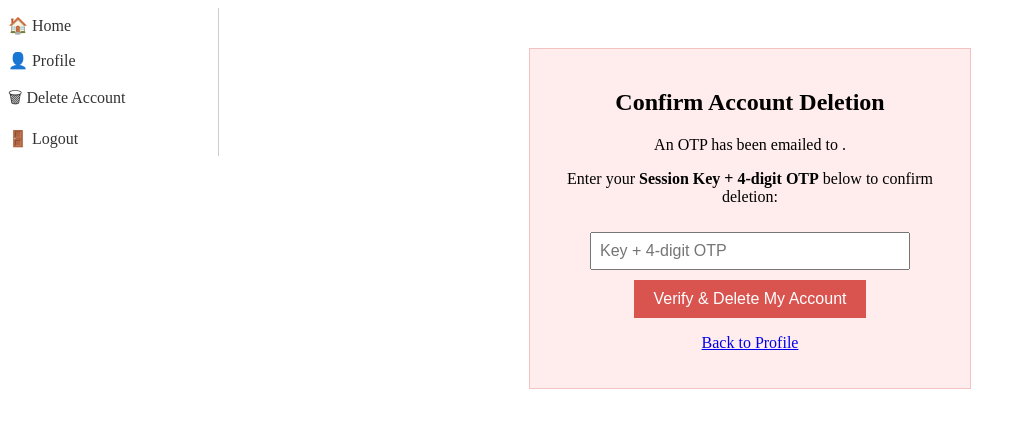
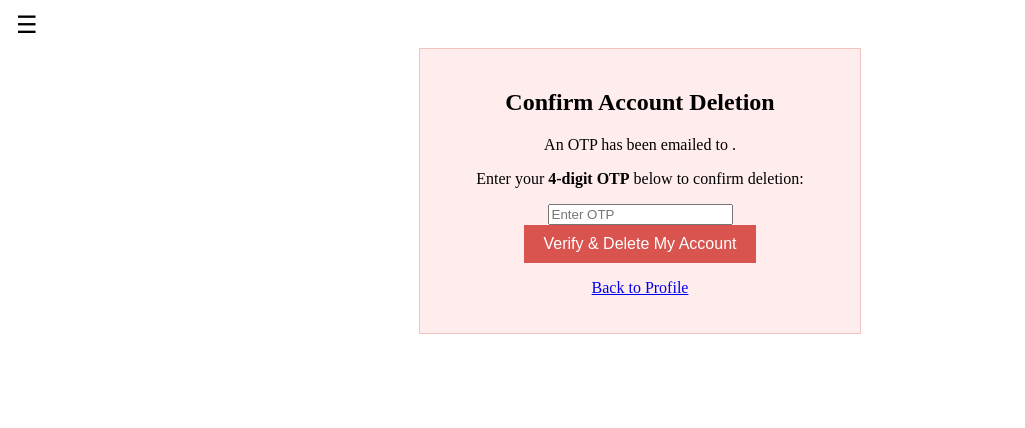
Before and after one commit to AbhishekGit-Tech/e_locker, a Django app: page /account/delete/confirm/ in a window 1280 px wide. Shown: the top 428 px of the page, without its empty margins (0-1025 px from the left). Run offline with Django 5.2, Linux system fonts and the light colour scheme; a user stored in the database is signed in.

Commit message:
Sidebar major changes and delete account changes

```diff
--- /dev/null
+++ b/e_locker/core/templates/core/base.html
@@ -0,0 +1,114 @@
+{# core/templates/core/base.html #}
+<!DOCTYPE html>
+<html>
+<head>
+  <meta charset="utf-8" />
+  <title>{% block title %}e-Locker{% endblock %}</title>
+
+  <style>
+    /* -------------------------------------- */
+    /* 1) Style for the popover “menu box”    */
+    /* -------------------------------------- */
+    #menuBox {
+      position: absolute;
+      top: 40px;       /* just below the menu button */
+      left: 10px;      /* align with left margin of button */
+      background: white;
+      border: 1px solid #ccc;
+      border-radius: 6px;
+      box-shadow: 0 2px 6px rgba(0,0,0,0.15);
+      display: none;   /* hidden by default */
+      z-index: 2000;   /* sits above page content */
+      padding: 8px 0;
+      min-width: 140px;
+    }
+    /* Each link in the popover */
+    #menuBox a {
+      display: block;
+      padding: 8px 12px;
+      text-decoration: none;
+      color: #333;
+      font-size: 14px;
+    }
+    #menuBox a:hover {
+      background: #f0f0f0;
+    }
+
+    /* -------------------------------------- */
+    /* 2) Style for the menu button “☰”       */
+    /* -------------------------------------- */
+    #menuBtn {
+      position: fixed;
+      top: 10px;
+      left: 10px;
+      background: none;
+      border: none;
+      font-size: 24px;
+      cursor: pointer;
+      z-index: 2100;   /* above #menuBox */
+    }
+
+    /* -------------------------------------- */
+    /* 3) Existing “main-content” wrapper      */
+    /*    We no longer shift content by 200px  */
+    /*    because there’s no full sidebar.     */
+    /*    Instead, all pages will be full-width. */
+    /* -------------------------------------- */
+    #main-content {
+      margin: 0;       /* no left margin needed */
+      padding: 20px;   /* optional padding around content */
+    }
+  </style>
+
+  {% block extra_head %}{% endblock %}
+</head>
+<body>
+  {# ---------------------------------------- #}
+  {# 1) Menu button that toggles the box     #}
+  {# ---------------------------------------- #}
+  <button id="menuBtn" title="Menu">☰</button>
+
+  {# --------------------------------------------------------- #}
+  {# 2) The hidden popover “menu box” containing nav links    #}
+  {# --------------------------------------------------------- #}
+  <div id="menuBox">
+    <a href="{% url 'home' %}">🏠 Home</a>
+    <a href="{% url 'profile' %}">👤 Profile</a>
+    <a href="{% url 'delete_account' %}">🗑 Delete Account</a>
+    <a href="{% url 'logout' %}">🚪 Logout</a>
+  </div>
+
+  {# ---------------------------------------- #}
+  {# 3) Main page content                       #}
+  {# ---------------------------------------- #}
+  <div id="main-content">
+    {% block content %}{% endblock %}
+  </div>
+
+  <script>
+    // ---------------------------------------------------------
+    // JS to toggle the menuBox when menuBtn is clicked,
+    // and close it when clicking outside the box or button.
+    // ---------------------------------------------------------
+    document.addEventListener("DOMContentLoaded", function() {
+      const menuBtn = document.getElementById("menuBtn");
+      const menuBox = document.getElementById("menuBox");
+
+      // Toggle visibility of #menuBox when #menuBtn is clicked
+      menuBtn.addEventListener("click", function(event) {
+        event.stopPropagation();                 // Prevent click from bubbling
+        menuBox.style.display =
+          (menuBox.style.display === "block") ? "none" : "block";
+      });
+
+      // If the user clicks anywhere else on the document, hide #menuBox
+      document.addEventListener("click", function(event) {
+        // If click is outside #menuBox and not on #menuBtn, close
+        if (!menuBox.contains(event.target) && event.target !== menuBtn) {
+          menuBox.style.display = "none";
+        }
+      });
+    });
+  </script>
+</body>
+</html>
--- a/e_locker/core/templates/core/confirm_delete_account.html
+++ b/e_locker/core/templates/core/confirm_delete_account.html
@@ -1,9 +1,9 @@
-<!DOCTYPE html>
-<html>
-<head>
-  <title>Confirm Account Deletion</title>
+{% extends "core/base.html" %}
+
+{% block title %}Confirm Account Deletion | e-Locker{% endblock %}
+
+{% block extra_head %}
   <style>
-    /* (Reuse the same .confirm-box styling, if you like) */
     .confirm-box {
       background: #ffecec;
       border: 1px solid #f5c2c2;
@@ -30,11 +30,9 @@
       font-size: 16px;
     }
   </style>
-</head>
-<body>
-  {% include 'core/sidebar.html' %}
+{% endblock %}
 
-  <div style="margin-left:220px; padding:20px;">
+{% block content %}
   <div class="confirm-box">
     <h2>Confirm Account Deletion</h2>
 
@@ -44,24 +42,16 @@
       {% endfor %}
     {% else %}
       <p>An OTP has been emailed to {{ request.user.email }}.</p>
-        <p>Enter your <strong>Session Key + 4-digit OTP</strong> below to confirm deletion:</p>
+      <p>Enter your <strong>4-digit OTP</strong> below to confirm deletion:</p>
     {% endif %}
 
 <form method="post">
   {% csrf_token %}
-        <input
-           name="otp_input"
-           type="password"
-           class="otp-input"
-           placeholder="Key + 4-digit OTP"
-           required
-         >
+  <input type="text" name="otp_input" placeholder="Enter OTP" required>
       <br>
-        <button type="submit">Verify & Delete My Account</button>
+      <button type="submit">Verify &amp; Delete My Account</button>
     </form>
 
     <p><a href="{% url 'profile' %}">Back to Profile</a></p>
   </div>
-  </div>
-</body>
-</html>
+{% endblock %}
--- a/e_locker/core/templates/core/sidebar.html
+++ b/e_locker/core/templates/core/sidebar.html
@@ -1,26 +1,46 @@
+{# core/templates/core/sidebar.html #}
 <style>
-  /* Basic sidebar styling */
-  .sidebar {
+  /* Sidebar is fixed at left, 200px wide */
+  #sidebar {
     width: 200px;
-    float: left;
+    position: fixed;
+    top: 0; left: 0; bottom: 0;
+    background: #f9f9f9;
     border-right: 1px solid #ccc;
-    padding-right: 10px;
-    margin-right: 10px;
+    padding: 20px 10px;
+    overflow-y: auto;
+    transition: transform 0.3s ease;
+    transform: translateX(0);  /* visible by default */
+    z-index: 1000;             /* sits below open-sidebar button */
   }
-  .sidebar a {
+  #sidebar.collapsed {
+    transform: translateX(-100%);
+  }
+  .sidebar-link {
     display: block;
     text-decoration: none;
     color: #333;
     padding: 8px 0;
   }
-  .sidebar a:hover {
+  .sidebar-link:hover {
     background: #eee;
+  }
+  /* “×” in the corner to close the sidebar */
+  #closeSidebarBtn {
+    background: none;
+    border: none;
+    font-size: 20px;
+    cursor: pointer;
+    position: absolute;
+    top: 10px;
+    right: 10px;
   }
 </style>
 
-<div class="sidebar">
-  <a href="{% url 'home' %}">🏠 Home</a>
-  <a href="{% url 'profile' %}">👤 Profile</a>
-  <a href="{% url 'delete_account' %}">🗑 Delete Account</a>
-  <a href="{% url 'logout' %}">🚪 Logout</a>
+<div id="sidebar">
+  <button id="closeSidebarBtn" title="Close Sidebar">&times;</button>
+  <a href="{% url 'home' %}" class="sidebar-link">🏠 Home</a>
+  <a href="{% url 'profile' %}" class="sidebar-link">👤 Profile</a>
+  <a href="{% url 'delete_account' %}" class="sidebar-link">🗑 Delete Account</a>
+  <a href="{% url 'logout' %}" class="sidebar-link">🚪 Logout</a>
 </div>
--- a/e_locker/core/views.py
+++ b/e_locker/core/views.py
@@ -586,51 +586,46 @@ def remove_picture(request):
 @login_required
 def delete_account(request):
     """
-    Step A: Show a confirmation form that says “Are you sure?” and,
-    on POST, generate+email OTP and redirect to confirm_delete_account.
+    Step A: Show a confirmation form and, on POST, generate and email OTP.
     """
     user = request.user
 
     if request.method == 'POST':
-        # Generate a 4-digit OTP and store in session
+        # Generate a 4-digit OTP and store it in session
         otp = f"{secrets.randbelow(9000) + 1000:04d}"
         request.session['delete_otp'] = otp
 
-        # Email to the user
+        # Send the OTP to the user's email
         send_mail(
             subject="e-Locker Account Deletion OTP",
-            message=(
-                f"Use this code to permanently delete your account "
-                f"and all data: {otp}"
-            ),
+            message=f"Use this OTP to delete your e-Locker account: {otp}",
             from_email=settings.EMAIL_HOST_USER,
             recipient_list=[user.email],
             fail_silently=False,
         )
         return redirect('confirm_delete_account')
 
-    # GET: Render a simple “Are you sure?” page
     return render(request, 'core/delete_account.html')
-
 
 @login_required
 def confirm_delete_account(request):
     """
-    Step B: Verify OTP and then delete User, UserProfile, and all EncryptedFile.
+    Step B: Verify OTP and delete all user data.
     """
     if request.method == 'POST':
-        entered = request.POST.get('otp_input','').strip()
+        entered_otp = request.POST.get('otp_input', '').strip()
         real_otp = request.session.get('delete_otp')
 
-        if entered == real_otp:
-            # Clean session
+        if entered_otp == real_otp:
+            # Remove OTP from session
             request.session.pop('delete_otp', None)
 
             user = request.user
 
-            # Delete all EncryptedFile objects for this user
+            # Delete user's encrypted files
             EncryptedFile.objects.filter(owner=user).delete()
-            # Delete UserProfile (optional, cascade would handle it)
+
+            # Delete profile and profile picture if exists
             try:
                 profile = user.userprofile
                 if profile.picture:
@@ -642,15 +637,12 @@ def confirm_delete_account(request):
             except UserProfile.DoesNotExist:
                 pass
 
-            # Finally, delete the User itself
+            # Delete user account
             user.delete()
 
-            # You might want to redirect to landing or show a “goodbye” page
             messages.success(request, "Your account and all data have been deleted.")
             return redirect('landing')
 
-        messages.error(request, "Invalid OTP, please try again.")
-        return render(request, 'core/confirm_delete_account.html')
+        messages.error(request, "Invalid OTP. Please try again.")
 
-    # GET: show OTP entry form
     return render(request, 'core/confirm_delete_account.html')
```
Also changed, not shown: e_locker/core/templates/core/delete_account.html (+8 -13 lines), e_locker/core/templates/core/home.html (+30 -35 lines), e_locker/core/templates/core/profile.html (+13 -33 lines). Lines whose indentation alone changed are shown as unchanged.
